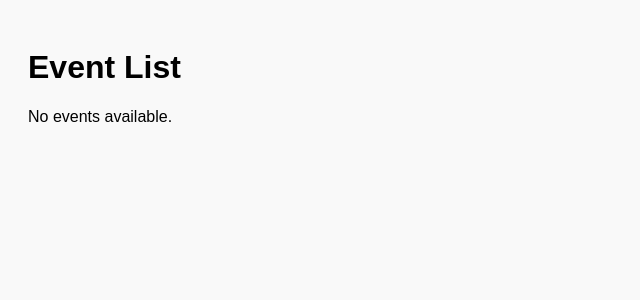
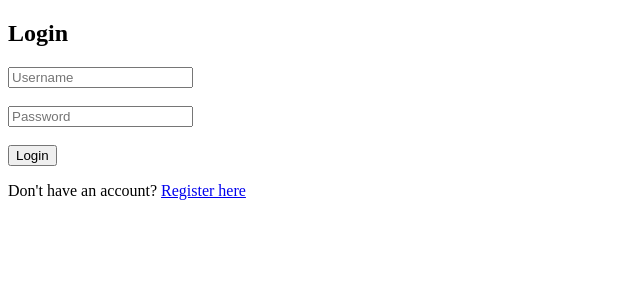
Before and after one commit to milk-sa/studivent, a Django app: page / in a window 1280 px wide. Shown: the top 300 px of the page, without its empty margins (0-640 px from the left). Run offline with Django 5.2, Linux system fonts and the light colour scheme; data that the repository does not hold is empty.

```diff
--- a/eventapp/templates/eventapp/event_detail.html
+++ b/eventapp/templates/eventapp/event_detail.html
@@ -9,7 +9,7 @@
     <p><strong>Location:</strong> <span id="location"></span></p>
     <p><strong>Description:</strong> <span id="description"></span></p>
 
-    <a href="/">← Back to Events</a>
+    <a href="/home/">← Back to Events</a>
 
     <script>
     const pathParts = window.location.pathname.split('/');
--- /dev/null
+++ b/eventapp/templates/eventapp/home.html
@@ -0,0 +1,36 @@
+<!DOCTYPE html>
+<html>
+<head>
+    <title>Login</title>
+</head>
+<body>
+    <h2>Login</h2>
+    <input type="text" id="username" placeholder="Username"><br><br>
+    <input type="password" id="password" placeholder="Password"><br><br>
+    <button onclick="loginUser()">Login</button>
+    <p id="msg" style="color: red;"></p>
+
+    <p>Don't have an account? <a href="/reg/">Register here</a></p>
+
+    <script>
+        function loginUser() {
+            const username = document.getElementById('username').value;
+            const password = document.getElementById('password').value;
+
+            fetch('/login/', {
+                method: 'POST',
+                headers: {'Content-Type': 'application/json'},
+                body: JSON.stringify({username, password})
+            })
+            .then(res => res.json().then(data => ({status: res.status, body: data})))
+            .then(({status, body}) => {
+                if (status === 200) {
+                    window.location.href = '/home/';
+                } else {
+                    document.getElementById('msg').textContent = body.error;
+                }
+            });
+        }
+    </script>
+</body>
+</html>
--- a/eventapp/urls.py
+++ b/eventapp/urls.py
@@ -4,11 +4,14 @@ from .views import rsvp_view
 
 
 urlpatterns = [
-    path('', views.home_view, name='home'),
+    path('home/', views.home_view, name='home'),
     path('events/', views.list_events, name='home'),
     path('events/<int:pk>/', views.event_detail, name='event-detail'),
     path('events/<int:event_id>/view/', views.event_detail_page, name='event-detail-page'),
+    path('reg/',views.register_page),
     path('register/', views.register_view, name='register'),
+    path('', views.account_page, name='account'),
+
     path('login/', views.login_view, name='login'),
     path('logout/', views.logout_view, name='logout'),
     path('event/<int:event_id>/rsvp/', rsvp_view, name='rsvp'),
--- a/eventapp/views.py
+++ b/eventapp/views.py
@@ -37,11 +37,16 @@ def event_detail(request, pk):
     }
     return JsonResponse(data)
 
+
 def event_detail_page(request, event_id):
     return render(request, 'eventapp/event_detail.html')
 
-def event_detail_page(request, event_id):
-    return render(request, 'eventapp/event_detail.html')
+def account_page(request):
+    return render(request, 'eventapp/home.html')
+
+def register_page(request):
+    return render(request,'eventapp/register.html')
+
 
 @csrf_exempt
 def register_view(request):
```
Also changed, not shown: eventapp/templates/eventapp/register.html (added, +47 -0 lines).
